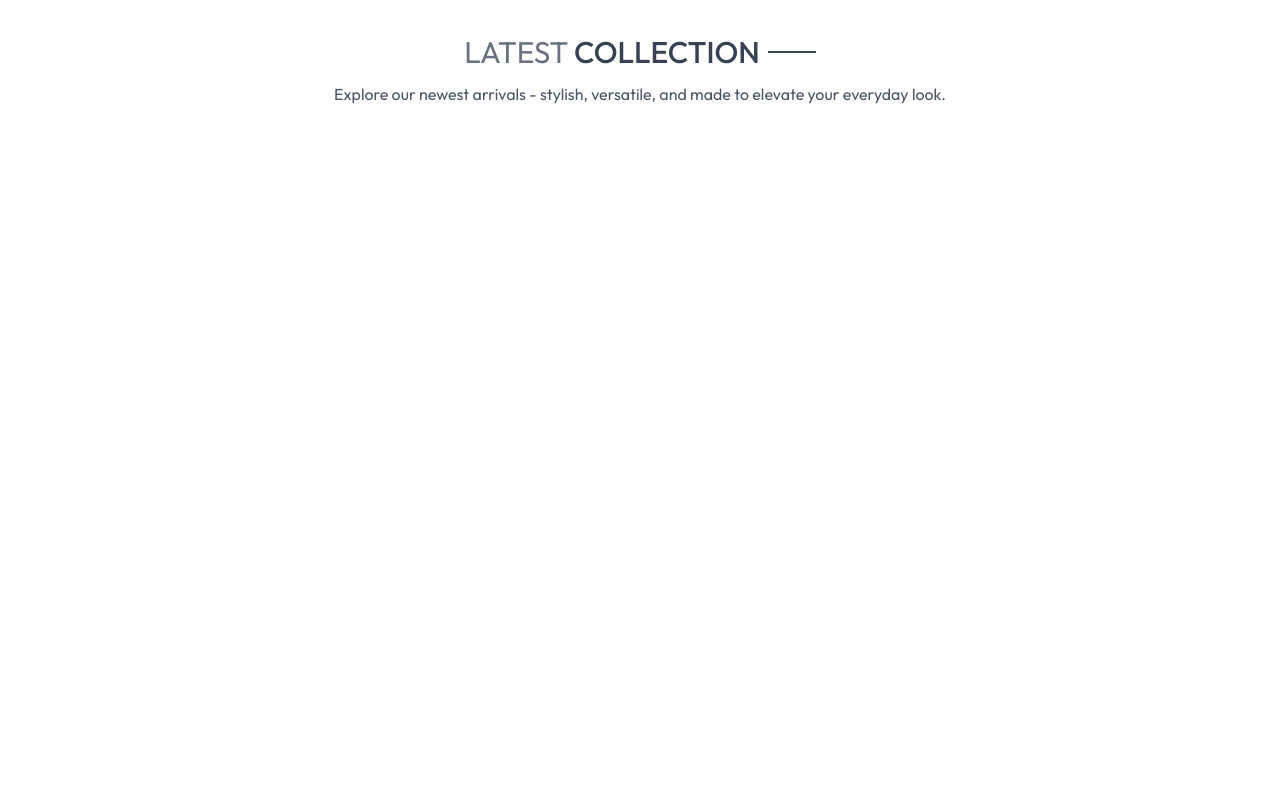
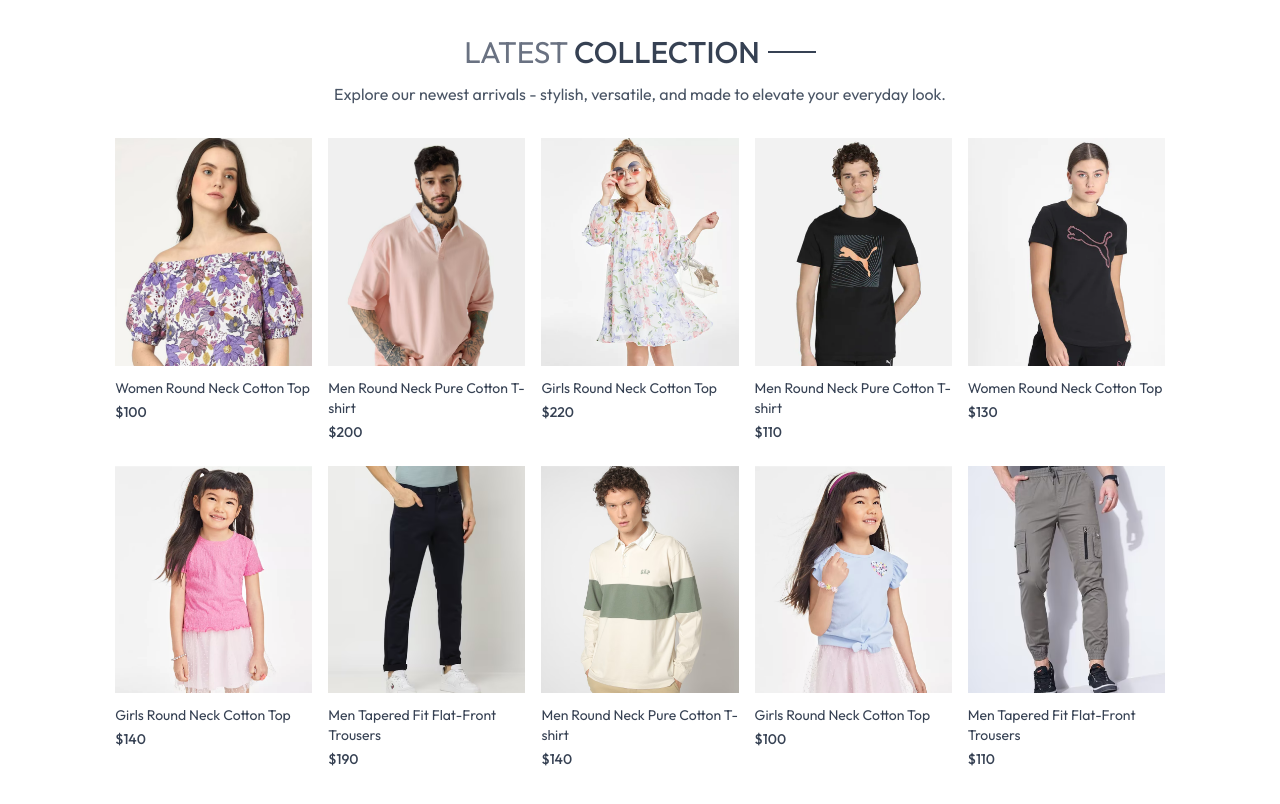
Before and after one commit to PetarMihaylov-PM/MERN-projects, a React (Vite) app in the folder E-commerce-website/frontend/: page / in a window 1280 px wide. Shown: the part 540-1344 px from the top of the page. Before the commit the page ends 800 px from the top, so only its background shows below. Built offline with nearby package versions, Linux system fonts and the light colour scheme.

Commit message:
Rendering the LatestCollection.jsx on the Home page

```diff
--- a/E-commerce-website/frontend/src/components/LatestCollection.jsx
+++ b/E-commerce-website/frontend/src/components/LatestCollection.jsx
@@ -1,6 +1,7 @@
 import React, { useContext, useEffect, useState } from 'react'
 import { ShopContext } from '../context/ShopContext';
 import Title from './Title';
+import ProductItem from './ProductItem';
 
 function LatestCollection() {
 
@@ -32,6 +33,14 @@
         </p>
       </div>
 
+      {/* rendering the products */}
+      <div className='grid grid-cols-2 sm:grid-cols-3 md:grid-cols-4 lg:grid-cols-5 gap-4 gap-y-6'>
+        {
+          latestProducts.map((item, index)=> (
+            <ProductItem key={index} id={item._id} image={item.image} name={item.name} price={item.price}/>
+          ))
+        }
+      </div>
     </div>
   )
 }
--- a/E-commerce-website/frontend/src/components/Navbar.jsx
+++ b/E-commerce-website/frontend/src/components/Navbar.jsx
@@ -9,7 +9,10 @@
   return (
     <div className='flex items-center justify-between py-5 font-medium'>
 
-      <img src={assets.logo} className='w-36' alt="logo" />
+      <Link to={'/'}>
+        <img src={assets.logo} className='w-36' alt="logo" />
+      </Link>
+
 
       <ul className='hidden sm:flex gap-5 text-sm text-gray-700'>
         <NavLink to='/' className='flex flex-col items-center gap-1'>
--- a/E-commerce-website/frontend/src/components/ProductItem.jsx
+++ b/E-commerce-website/frontend/src/components/ProductItem.jsx
@@ -11,6 +11,12 @@
       <div className='overflow-hidden'>
         <img className='hover:scale-110 transition ease-in-out' src={image[0]} alt='img_icon' />
       </div>
+      <p className='pt-3 pb-1 text-sm'>
+        {name}
+      </p>
+      <p className='text-sm font-medium'>
+        {currency}{price}
+      </p>
     </Link>
   )
 }
```
